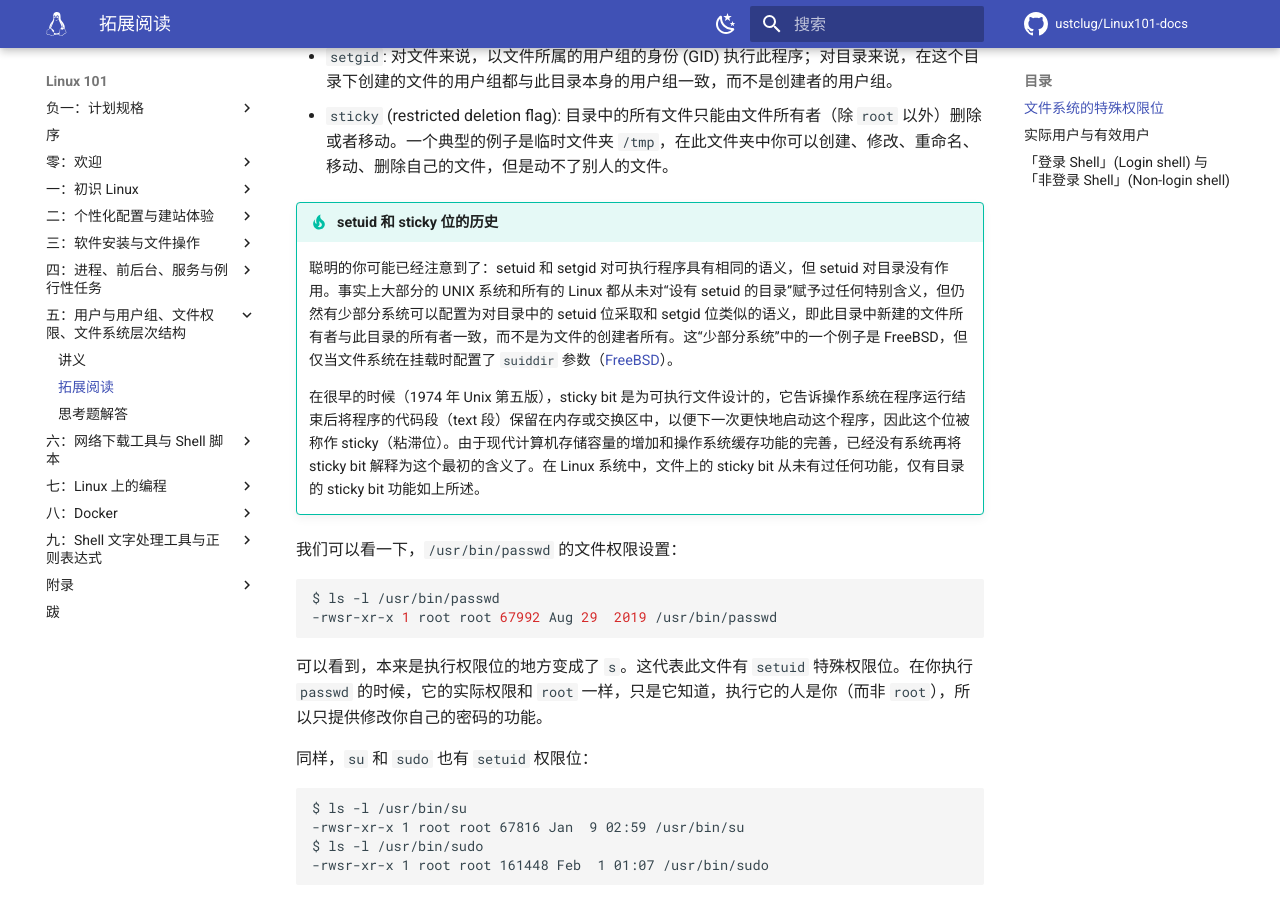
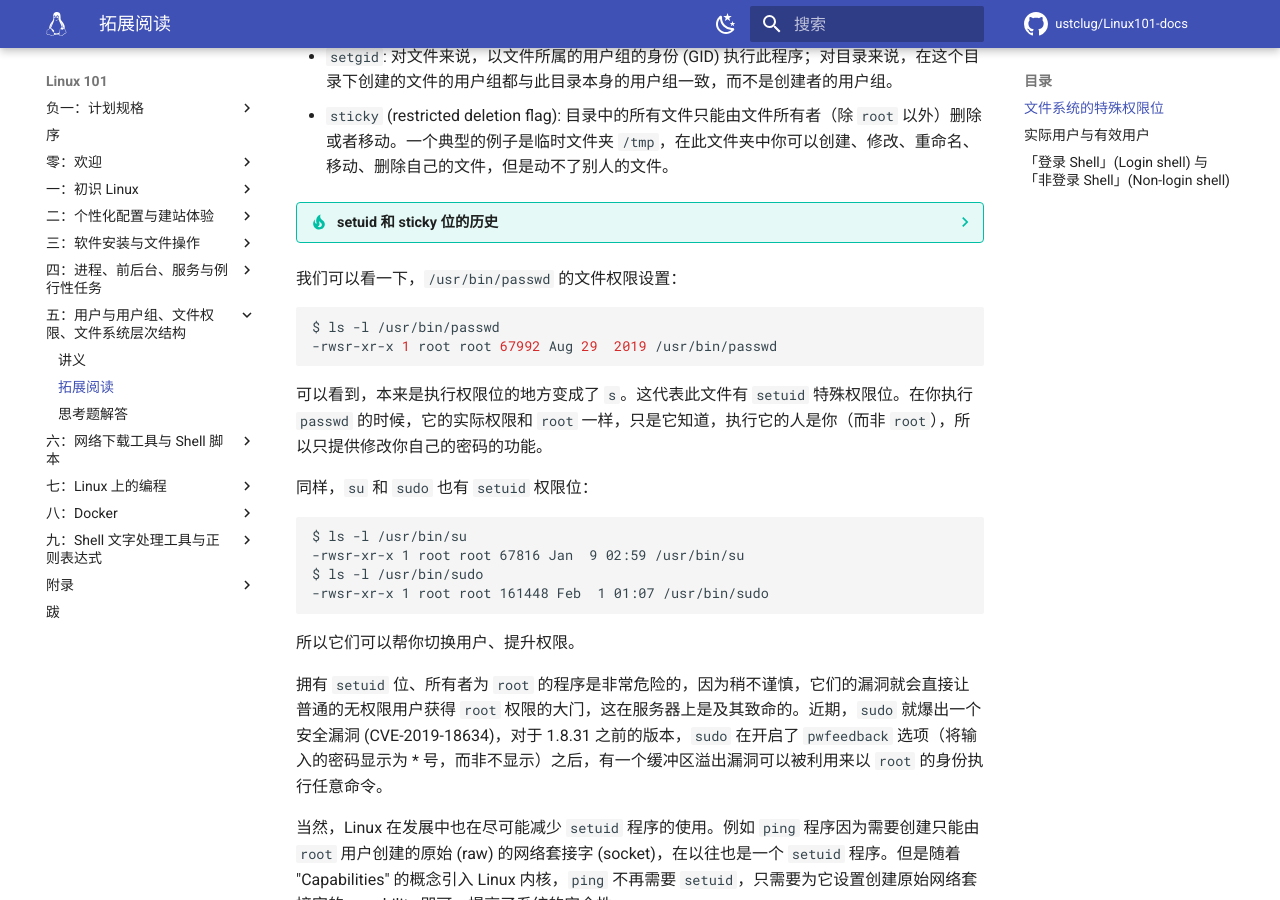
Before and after one commit to ustclug/Linux101-docs, an MkDocs documentation site: the page built from docs/Ch05/supplement.md, in a window 1280 px wide and 900 px high, scrolled down 412 px. Built offline with MkDocs 1.6.1 and Material for MkDocs 9.7.7, drawn with Linux system fonts in a browser that asks for light colours; comment, search, counter and statistics services are not loaded.

Commit message:
Ch05 supp: text chunk too large, make collapsible

```diff
--- a/docs/Ch05/supplement.md
+++ b/docs/Ch05/supplement.md
@@ -10,7 +10,7 @@
 - `setgid`: 对文件来说，以文件所属的用户组的身份 (GID) 执行此程序；对目录来说，在这个目录下创建的文件的用户组都与此目录本身的用户组一致，而不是创建者的用户组。
 - `sticky` (restricted deletion flag): 目录中的所有文件只能由文件所有者（除 `root` 以外）删除或者移动。一个典型的例子是临时文件夹 `/tmp`，在此文件夹中你可以创建、修改、重命名、移动、删除自己的文件，但是动不了别人的文件。
 
-!!! tip "setuid 和 sticky 位的历史"
+??? tip "setuid 和 sticky 位的历史"
 
     聪明的你可能已经注意到了：setuid 和 setgid 对可执行程序具有相同的语义，但 setuid 对目录没有作用。事实上大部分的 UNIX 系统和所有的 Linux 都从未对“设有 setuid 的目录”赋予过任何特别含义，但仍然有少部分系统可以配置为对目录中的 setuid 位采取和 setgid 位类似的语义，即此目录中新建的文件所有者与此目录的所有者一致，而不是为文件的创建者所有。这“少部分系统”中的一个例子是 FreeBSD，但仅当文件系统在挂载时配置了 `suiddir` 参数（[FreeBSD](https://www.freebsd.org/cgi/man.cgi?query=mount&sektion=8&apropos=0&manpath=FreeBSD+6.1-RELEASE)）。
 
```
